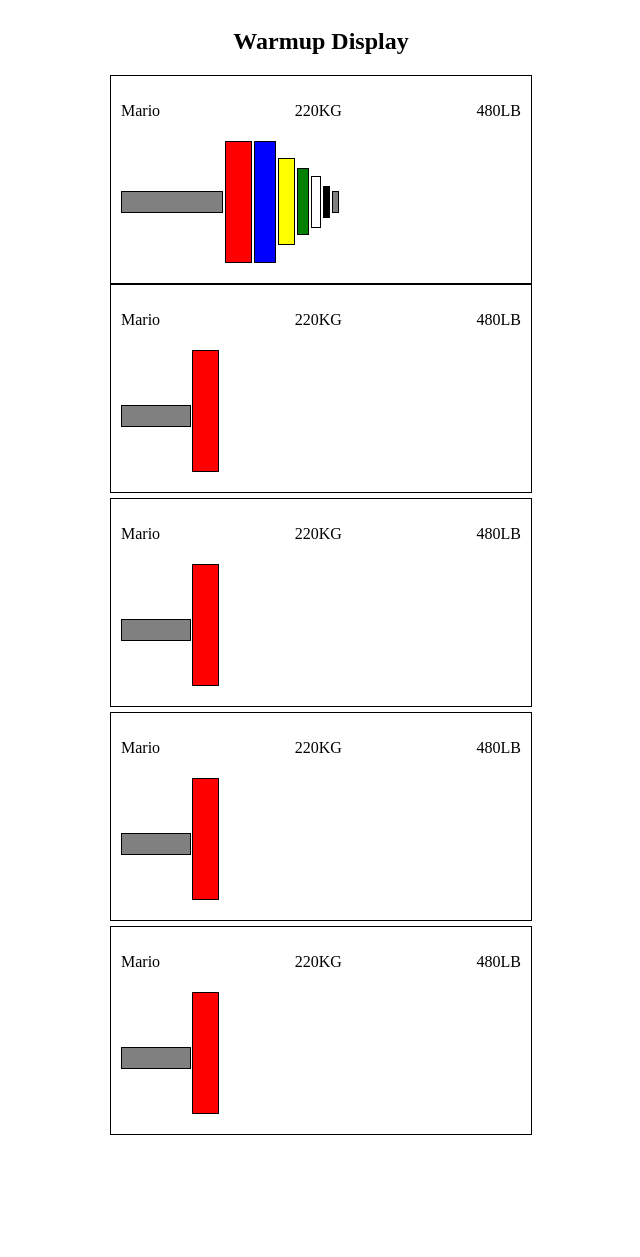
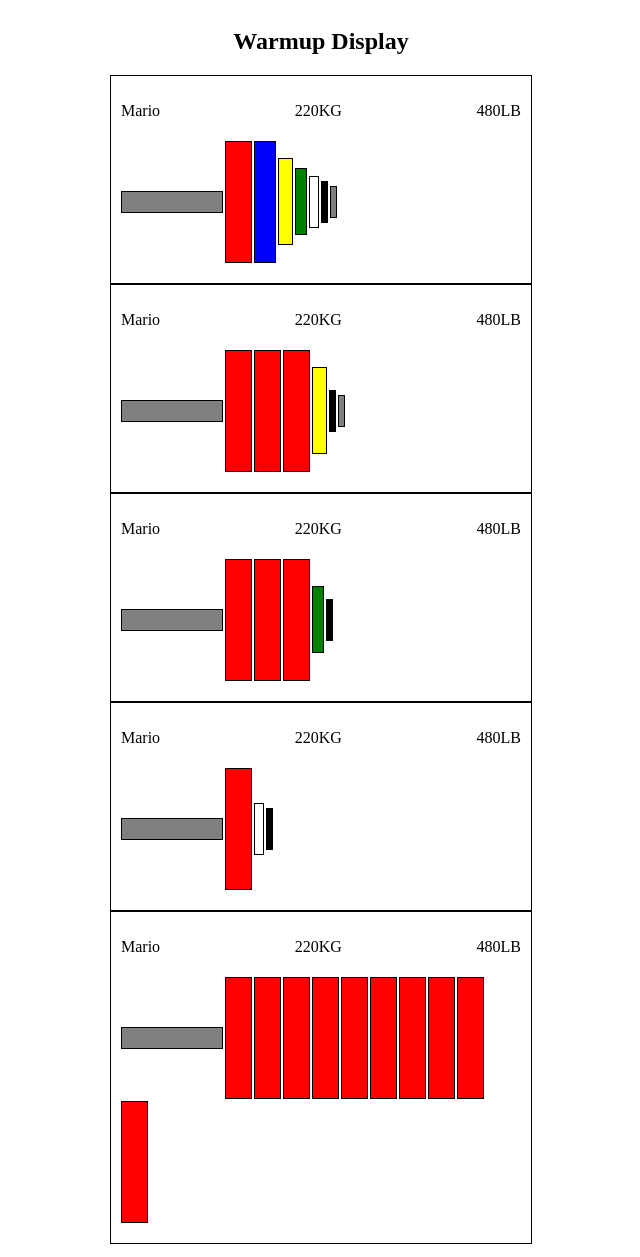
Before and after one commit to fueg0/warmupcast, a Flask app: template templates/display_example.html in a window 1280 px wide. Shown: the whole page, without its empty margins (319-959 px from the left). Before the commit the page ends 1135 px from the top, so only its background shows below. Run offline with Flask 3, Linux system fonts and the light colour scheme; the template is opened without the code that fills it, so the values that code supplies are empty.

Commit message:
add edge case visualization examples

```diff
--- a/templates/display_example.html
+++ b/templates/display_example.html
@@ -71,7 +71,7 @@
 
 .yellow-plate {
     height: 85px;
-    width: 15px;
+    width: 13px;
     background-color: yellow;
 }
 
@@ -88,13 +88,13 @@
 }
 
 .black-plate {
-    height: 30px;
+    height: 40px;
     width: 5px;
     background-color: black;
 }
 
 .silver-plate {
-    height: 20px;
+    height: 30px;
     width: 5px;
     background-color: gray;
 }
@@ -138,19 +138,20 @@
         </div>
 
         <div class="barbell_container">
-            <div class="outer-flex">
+            <div class="load_container">
                 <div class="barbell"></div>
-            </div>
-
-            <div class="load_container">
                 <div class="rectangle red-plate"></div>
+                <div class="rectangle red-plate"></div>
+                <div class="rectangle red-plate"></div>
+                <div class="rectangle yellow-plate"></div>
+                <div class="rectangle black-plate"></div>
+                <div class="rectangle silver-plate"></div>
             </div>
         </div>
 
     </div>
-</div>
 
-<div class="feed-container">
+
     <div class="block_container">
 
         <div class="info_container">
@@ -160,19 +161,19 @@
         </div>
 
         <div class="barbell_container">
-            <div class="outer-flex">
+            <div class="load_container">
                 <div class="barbell"></div>
-            </div>
-
-            <div class="load_container">
                 <div class="rectangle red-plate"></div>
+                <div class="rectangle red-plate"></div>
+                <div class="rectangle red-plate"></div>
+                <div class="rectangle green-plate"></div>
+                <div class="rectangle black-plate"></div>
             </div>
         </div>
 
     </div>
-</div>
 
-<div class="feed-container">
+
     <div class="block_container">
 
         <div class="info_container">
@@ -182,19 +183,15 @@
         </div>
 
         <div class="barbell_container">
-            <div class="outer-flex">
+            <div class="load_container">
                 <div class="barbell"></div>
-            </div>
-
-            <div class="load_container">
                 <div class="rectangle red-plate"></div>
+                <div class="rectangle white-plate"></div>
+                <div class="rectangle black-plate"></div>
             </div>
         </div>
+    </div>
 
-    </div>
-</div>
-
-<div class="feed-container">
     <div class="block_container">
 
         <div class="info_container">
@@ -204,19 +201,23 @@
         </div>
 
         <div class="barbell_container">
-            <div class="outer-flex">
+            <div class="load_container">
                 <div class="barbell"></div>
-            </div>
-
-            <div class="load_container">
+                <div class="rectangle red-plate"></div>
+                <div class="rectangle red-plate"></div>
+                <div class="rectangle red-plate"></div>
+                <div class="rectangle red-plate"></div>
+                <div class="rectangle red-plate"></div>
+                <div class="rectangle red-plate"></div>
+                <div class="rectangle red-plate"></div>
+                <div class="rectangle red-plate"></div>
+                <div class="rectangle red-plate"></div>
                 <div class="rectangle red-plate"></div>
             </div>
         </div>
+    </div>
 
-    </div>
 </div>
-
-
 
 </body>
 </html>
```
